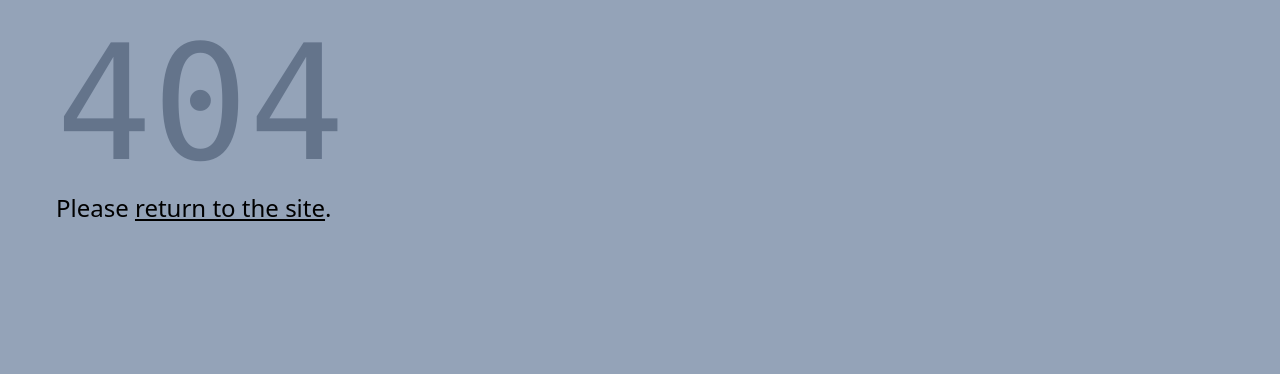
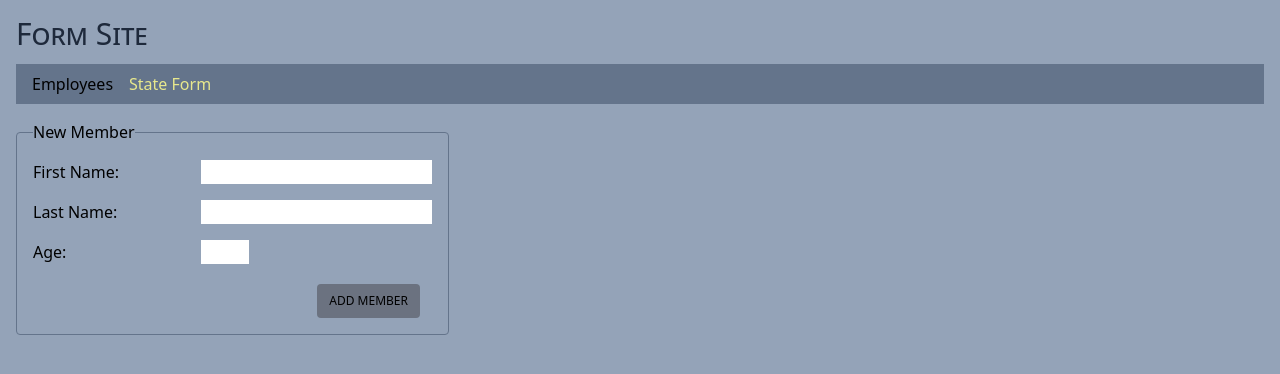
Before and after one commit to edwardtanguay/et223-react-forms-site-part2, a React (Vite) app: page /state-form in a window 1280 px wide. Before the commit this address had no page. Shown: the top 374 px of the page. Built offline with nearby package versions, Linux system fonts and the light colour scheme.

Commit message:
base form works

```diff
--- a/src/components/Nav.tsx
+++ b/src/components/Nav.tsx
@@ -1,14 +1,22 @@
 import { NavLink } from "react-router-dom";
-import * as config from '../config';
+import * as config from "../config";
 
 export const Nav = () => {
-	return <nav>
-		<ul className="flex gap-4 bg-slate-500 px-4 py-2 content">
-			{config.environment === 'development' && (
-			<li><NavLink to="/simple-form">Simple Form</NavLink></li>
-			)}
-			<li><NavLink to="/employees">Employees</NavLink></li>
-			<li><NavLink to="/about">About</NavLink></li>
-		</ul>
-	</nav>;
+	return (
+		<nav>
+			<ul className="flex gap-4 bg-slate-500 px-4 py-2 content">
+				{config.environment === "development" && (
+					<li>
+						<NavLink to="/simple-form">Simple Form</NavLink>
+					</li>
+				)}
+				<li>
+					<NavLink to="/employees">Employees</NavLink>
+				</li>
+				<li>
+					<NavLink to="/state-form">State Form</NavLink>
+				</li>
+			</ul>
+		</nav>
+	);
 };
--- a/src/main.tsx
+++ b/src/main.tsx
@@ -3,10 +3,10 @@ import App from "./App.tsx";
 import { createBrowserRouter, Navigate, RouterProvider } from "react-router-dom";
 import "./index.scss";
 import { PageSimpleForm } from "./pages/PageSimpleForm.tsx";
-import { PageAbout } from "./pages/PageAbout.tsx";
 import { Page404 } from "./pages/Page404.tsx";
 import { PageEmployees } from "./pages/PageEmployees.tsx";
 import * as config from './config';
+import { PageStateForm } from "./pages/PageStateForm.tsx";
 
 const router = createBrowserRouter([
 	{
@@ -23,8 +23,8 @@ const router = createBrowserRouter([
 				element: <PageEmployees />,
 			},
 			{
-				path: "/about",
-				element: <PageAbout />,
+				path: "/state-form",
+				element: <PageStateForm />,
 			},
 			{
 				path: "/",
--- a/src/pages/PageAbout.tsx
+++ /dev/null
@@ -1,5 +0,0 @@
-export const PageAbout = () => {
-	return (
-		<p>This is the about page.</p>
-	)
-}
--- /dev/null
+++ b/src/pages/PageStateForm.tsx
@@ -0,0 +1,111 @@
+import { ChangeEvent, useState } from "react";
+
+const initialFormInfo = {
+	fields: [
+		{
+			idCode: "firstName",
+			label: "First Name",
+			value: "",
+			isRequired: true,
+			isValid: false,
+		},
+		{
+			idCode: "lastName",
+			label: "Last Name",
+			value: "",
+			isRequired: true,
+			isValid: false,
+		},
+		{
+			idCode: "age",
+			label: "Age",
+			value: 0,
+			isRequired: true,
+			isValid: false,
+		},
+	],
+};
+
+export const PageStateForm = () => {
+	const [formInfo, setFormInfo] = useState(initialFormInfo);
+
+	const handleFieldFirstName = (e: ChangeEvent<HTMLInputElement>) => {
+		const value = e.target.value;
+		const _setFormInfo = structuredClone(formInfo);
+		const firstNameField = _setFormInfo.fields.find(
+			(m) => m.idCode === "firstName"
+		);
+		if (firstNameField) {
+			firstNameField.value = value;
+		}
+		setFormInfo(_setFormInfo);
+	};
+
+	const handleFieldLastName = (e: ChangeEvent<HTMLInputElement>) => {
+		const value = e.target.value;
+		const _setFormInfo = structuredClone(formInfo);
+		const lastNameField = _setFormInfo.fields.find(
+			(m) => m.idCode === "lastName"
+		);
+		if (lastNameField) {
+			lastNameField.value = value;
+		}
+		setFormInfo(_setFormInfo);
+	};
+
+	const handleFieldAge = (e: ChangeEvent<HTMLInputElement>) => {
+		const value = e.target.value;
+		const _setFormInfo = structuredClone(formInfo);
+		const ageField = _setFormInfo.fields.find((m) => m.idCode === "age");
+		if (ageField) {
+			ageField.value = value;
+		}
+		setFormInfo(_setFormInfo);
+	};
+
+	return (
+		<form>
+			<fieldset className="border border-slate-500 p-4 rounded max-w-[25rem]">
+				<legend>New Member</legend>
+
+				<div className="mb-4 flex gap-2">
+					<label className="w-40" htmlFor="firstName">
+						First Name:
+					</label>
+					<input
+						type="text"
+						id="firstName"
+						onChange={handleFieldFirstName}
+					/>
+				</div>
+
+				<div className="mb-4 flex gap-2">
+					<label className="w-[10rem]" htmlFor="lastName">
+						Last Name:
+					</label>
+					<input
+						type="text"
+						id="lastName"
+						onChange={handleFieldLastName}
+					/>
+				</div>
+
+				<div className="mb-4 flex gap-2">
+					<label className="w-[10rem]" htmlFor="age">
+						Age:
+					</label>
+					<input
+						type="text"
+						id="age"
+						className="w-12 text-right"
+						onChange={handleFieldAge}
+					/>
+				</div>
+
+				<div className="mt-5 flex justify-end pr-3">
+					<button>Add Member</button>
+				</div>
+			</fieldset>
+		</form>
+	);
+};
```
